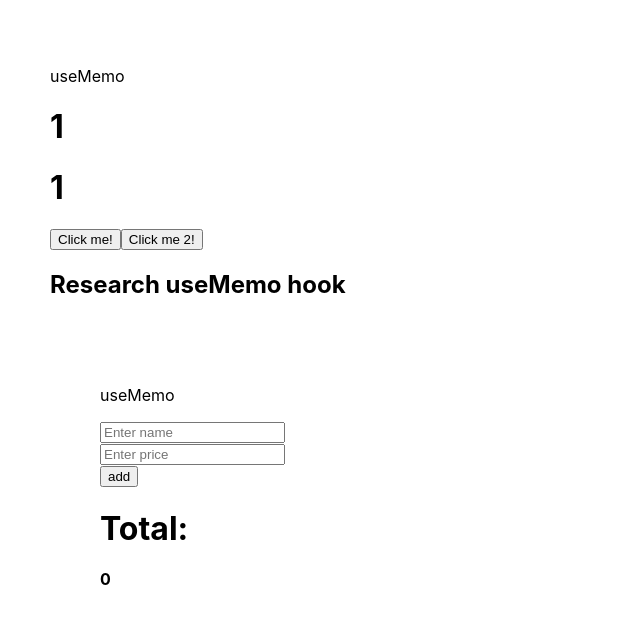
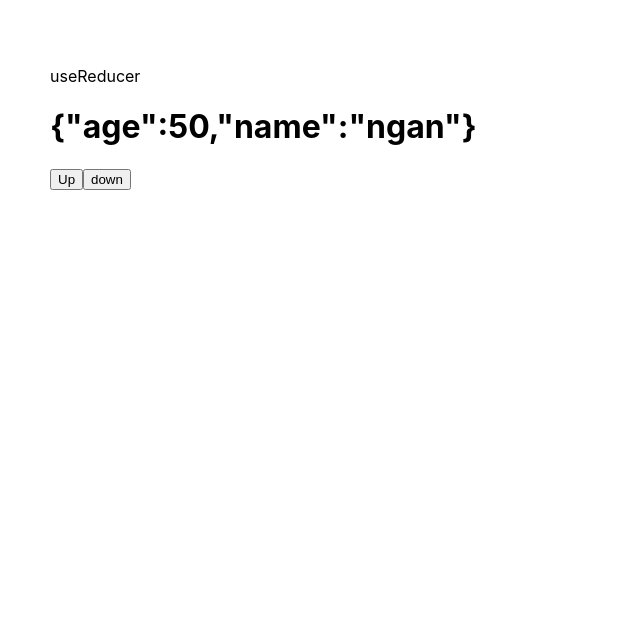
Before and after one commit to NGUYENSONGNGAN/Training_a1, a React (Create React App) app: page /useReducer in a window 1280 px wide. Shown: the top 624 px of the page, without its empty margins (0-640 px from the left). Built offline with nearby package versions, Linux system fonts and the light colour scheme.

Commit message:
A1_useReduce

```diff
--- /dev/null
+++ b/src/page/usereducer.jsx
@@ -0,0 +1,31 @@
+import React, { useReducer, useState } from "react";
+const UseReducer = () => {
+  //init state
+  const initState = { age: 50, name: "ngan" };
+  //action
+  const Up_ACTION = "up";
+  const Down_ACTION = "down";
+  //reducer
+  const reducer = (state, action) => {
+    switch (action) {
+      case Up_ACTION:
+        return { ...state, age: state.age + 10 };
+      case Down_ACTION:
+        return { ...state, age: state.age - 10 };
+      default:
+        console.log("sai");
+    }
+  };
+  const [state, dispatch] = useReducer(reducer, initState);
+  return (
+    <div style={{ padding: "50px" }}>
+      <p>useReducer </p>
+      <h1>{JSON.stringify(state)}</h1>
+
+      <button onClick={() => dispatch(Up_ACTION)}>Up</button>
+      <button onClick={() => dispatch(Down_ACTION)}>down</button>
+    </div>
+  );
+};
+
+export default UseReducer;
--- a/src/router/Router.jsx
+++ b/src/router/Router.jsx
@@ -16,6 +16,7 @@ import UseRef from "../page/useRef";
 import UseMemo from "../page/useMemo";
 import UseCallback from "../page/useCallback";
 import ReduxInReact from "../page/redux";
+import UseReducer from "../page/usereducer";
 const Router = () => {
   return (
     <Routes>
@@ -34,7 +35,7 @@ const Router = () => {
       <Route path="/useRef" element={<UseRef />} />
       <Route path="/useMemo" element={<UseMemo />} />
       <Route path="/useCallback" element={<UseCallback />} />
-      <Route path="/useReducer" element={<UseMemo />} />
+      <Route path="/useReducer" element={<UseReducer />} />
       <Route path="/redux" element={<ReduxInReact />} />
     </Routes>
   );
```
Also changed, not shown: src/page/contex.jsx (added), 1 other file (tests, documents, lock files or other folders).
